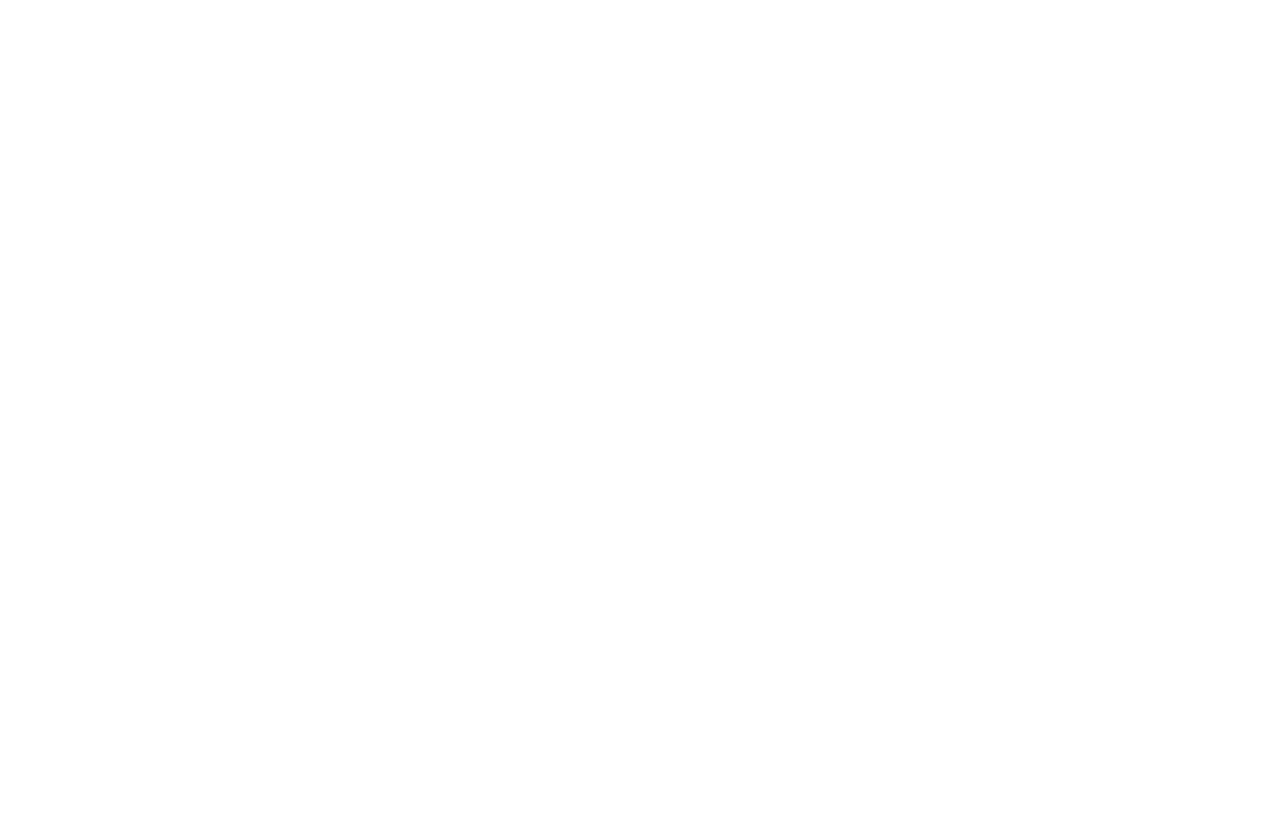
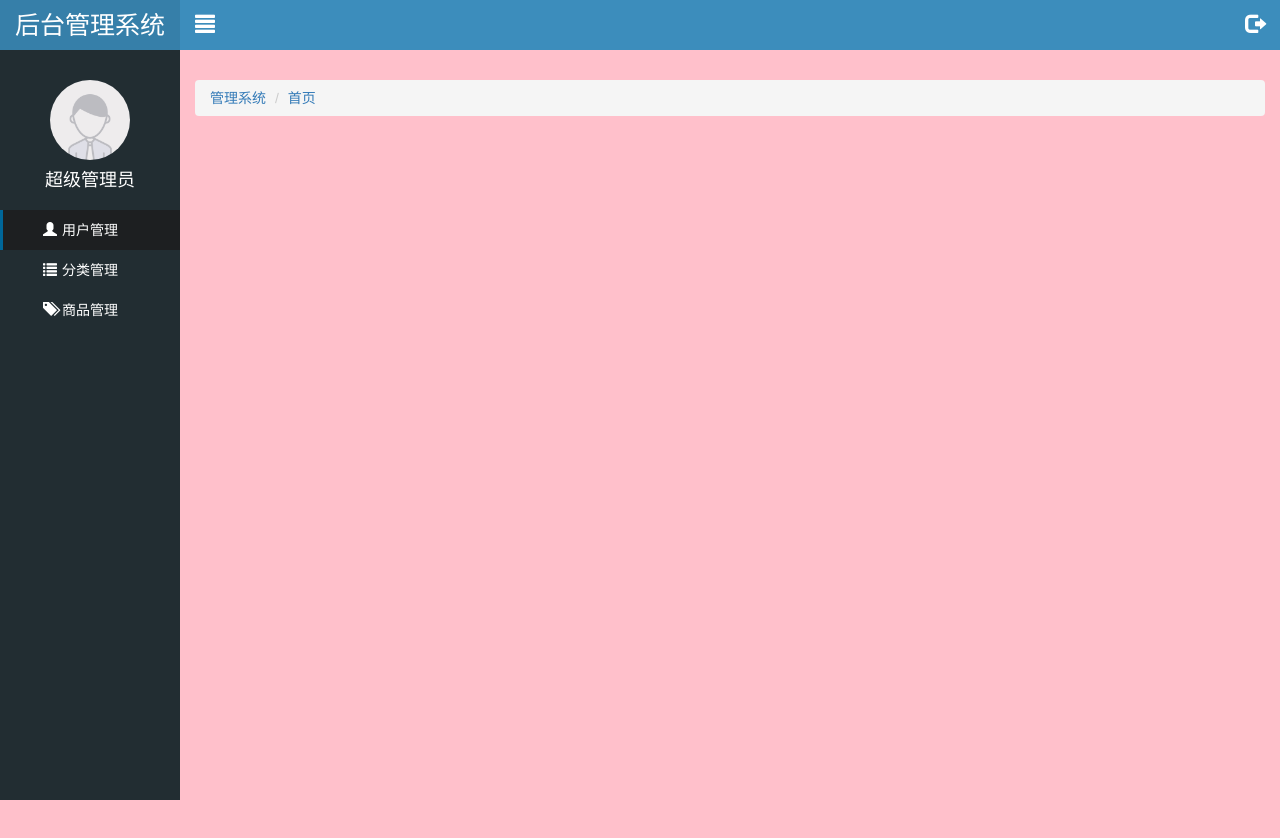
Before and after one commit to 199712qian/letto, a website: page public/back/index.html in a window 1280 px wide. Before the commit the page ends 800 px from the top, so only its background shows below. Drawn offline with Linux system fonts and the light colour scheme.

Commit message:
后台首页静态页面布局完成

```diff
--- a/public/back/css/common.css
+++ b/public/back/css/common.css
@@ -1,7 +1,4 @@
-.bg_color
-{
-    background-color: #222D32;
-}
+
 .panel-title
 {
     height: 40px;
@@ -13,3 +10,145 @@
 {
     margin-top: 130px;
 }
+a,
+a:link,
+a:visited,
+a:hover,
+a:active {
+    text-decoration: none;
+
+}
+ul{
+    margin: 0;
+    padding: 0;
+    list-style: none;
+}
+.aside
+{
+    width: 180px;
+    height: 100%;
+    background-color: #222D32;
+    position: fixed;
+    left:0;
+    top:0;
+    z-index: 888;
+    transition: all 1s;
+}
+.aside .title
+{
+    width: 100%;
+    height: 50px;
+    line-height: 50px;
+    text-align: center;
+    font-size: 25px;
+    background-color: #367FA9;
+}
+
+.title a
+{
+    color:#fff;
+    display: block;
+}
+.title a:hover
+{
+    color:#fff;
+    text-decoration: none;
+}
+.aside .userinfo
+{
+    padding-top: 30px;
+}
+.aside .userinfo img
+{
+    width: 80px;
+    height: 80px;
+    border-radius: 50%;
+    display: block;
+    margin: 0 auto;
+}
+.aside .userinfo p
+{
+    height: 40px;
+    line-height: 40px;
+    font-size: 18px;
+    color:#fff;
+    text-align: center;
+}
+.aside .nav a
+{
+    width: 100%;
+    height: 40px;
+    line-height: 40px;
+    display: block;
+    padding-left: 40px;
+    color:#fff;
+    text-decoration: none;
+}
+.aside .nav a.current
+{
+    border-left: 3px solid #069;
+    background-color:#1D1F21 ;
+}
+.aside .nav a
+{
+    border-left:3px solid transparent ;
+}
+.aside .child a
+{
+    padding-left: 60px;
+}
+.aside.hidemenu
+{
+    left: -180px;
+}
+.nav span
+{
+    margin-left:5px;
+}
+.main .topbar
+{
+    width: 100%;
+    height: 50px;
+    line-height: 50px;
+    background-color:#3C8DBC ;
+    position: fixed;
+    left: 0;
+    top:0;
+    padding-left: 180px;
+    transition: all 1s;
+}
+.topbar.hidemenu
+{
+    padding-left: 0;
+}
+.topbar a
+{
+    width: 50px;
+    height: 50px;
+    line-height: 50px;
+    font-size: 20px;
+    color:#fff;
+    text-align: center;
+    display: block;
+}
+.main
+{
+    height: 1000px;
+    background-color: pink;
+    padding-top: 50px;
+    padding-left: 180px;
+    transition: all 1s;
+}
+.main.hidemenu
+{
+    padding-left: 0;
+}
+
+.mt30
+{
+    margin-top: 30px;
+}
+.mt30 a:hover
+{
+    text-decoration: none;
+}
--- a/public/back/index.html
+++ b/public/back/index.html
@@ -2,9 +2,85 @@
 <html lang="en">
 <head>
     <meta charset="UTF-8">
-    <title>后台页面</title>
+    <meta charset="UTF-8">
+    <title>登录页面</title>
+    <link rel="stylesheet" href="css/common.css">
+    <link rel="stylesheet" href="lib/bootstrap/css/bootstrap.css">
+    <link rel="stylesheet" href="lib/bootstrap-validator/css/bootstrapValidator.css">
+    <link rel="stylesheet" href="lib/nprogress/nprogress.css">
 </head>
 <body>
+  <!--侧边导航-->
+  <div class="aside">
+      <!--标题-->
+      <div class="title">
+          <a href="#">后台管理系统</a>
+      </div>
+      <!--用户信息-->
+      <div class="userinfo">
+          <img src="images/default.png" alt="">
+          <p>超级管理员</p>
+      </div>
+      <!--导航-->
+      <div class="nav">
+          <ul>
+              <li>
+                  <a href="#" class="current"><i class="glyphicon glyphicon-user"></i><span>用户管理</span></a>
+              </li>
+              <li>
+                  <a href="#" class="category"><i class="glyphicon glyphicon-list "></i><span>分类管理</span></a>
+                  <div class="child" style="display: none">
+                      <a href="#">一级分类</a>
+                      <a href="#">二级分类</a>
+                  </div>
+              </li>
+              <li>
+                  <a href="#"><i class="glyphicon glyphicon-tags"></i><span>商品管理</span> </a>
+              </li>
+          </ul>
+      </div>
+  </div>
 
+  <!--左边主体部分-->
+  <div class="main">
+      <!--头部-->
+      <div class="topbar">
+          <a href="#" class="pull-left icon-menu"><i class="glyphicon glyphicon-align-justify"></i></a>
+          <a href="#" class="pull-right icon-logout"><i class="glyphicon glyphicon-log-out"></i></a>
+      </div>
+      <!--内容部分-->
+      <div class="container-fluid">
+          <!--面包屑导航-->
+          <ol class="breadcrumb mt30">
+              <li><a href="#">管理系统</a></li>
+              <li><a href="#">首页</a></li>
+          </ol>
+      </div>
+  </div>
+
+  <div class="modal fade" tabindex="-1" role="dialog" id="Modal">
+      <div class="modal-dialog modal-sm" role="document">
+          <div class="modal-content">
+              <div class="modal-header">
+                  <button type="button" class="close" data-dismiss="modal" aria-label="Close"><span aria-hidden="true">&times;</span></button>
+                  <h4 class="modal-title">Modal title</h4>
+              </div>
+              <div class="modal-body">
+                  <p>One fine body&hellip;</p>
+              </div>
+              <div class="modal-footer">
+                  <button type="button" class="btn btn-default" data-dismiss="modal">Close</button>
+                  <button type="button" class="btn btn-primary">Save changes</button>
+              </div>
+          </div>
+      </div>
+  </div>
+
+<script src="lib/jquery/jquery.js"></script>
+<script src="lib/bootstrap/js/bootstrap.js"></script>
+<script src="lib/bootstrap-validator/js/bootstrapValidator.js"></script>
+<script src="lib/nprogress/nprogress.js"></script>
+<script src="js/login.js"></script>
+<script src="js/common.js"></script>
 </body>
 </html>
--- a/public/back/js/common.js
+++ b/public/back/js/common.js
@@ -10,4 +10,30 @@
 
     NProgress.done();
 
-})
+});
+
+$(function () {
+
+ //点检侧边导航.展开导航
+    $(".category").on("click",function () {
+
+        $(".child").stop().slideToggle();
+
+    })
+
+    //点击导航菜单，导航隐藏
+    $(".icon-menu").on("click",function () {
+
+        $(".aside").stop().toggleClass("hidemenu");
+        $(".main").stop().toggleClass("hidemenu");
+        $('.topbar').stop().toggleClass("hidemenu");
+
+    })
+
+    //点击退出按钮，模态框出现
+    $(".icon-logout").on("click",function () {
+        $('#Modal').modal('show')
+
+    })
+
+});
```
Also changed, not shown: public/back/images/default.png (added).
